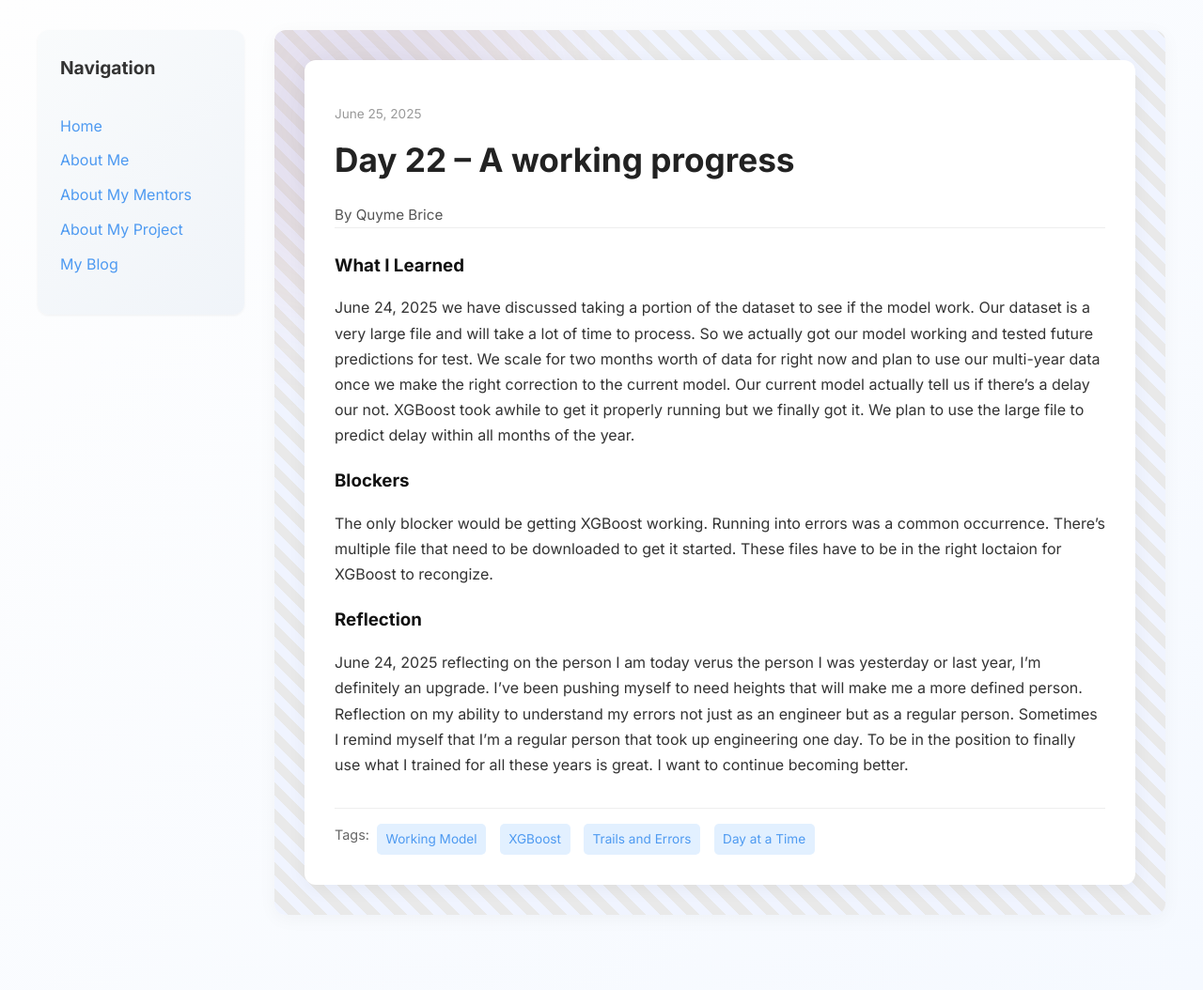
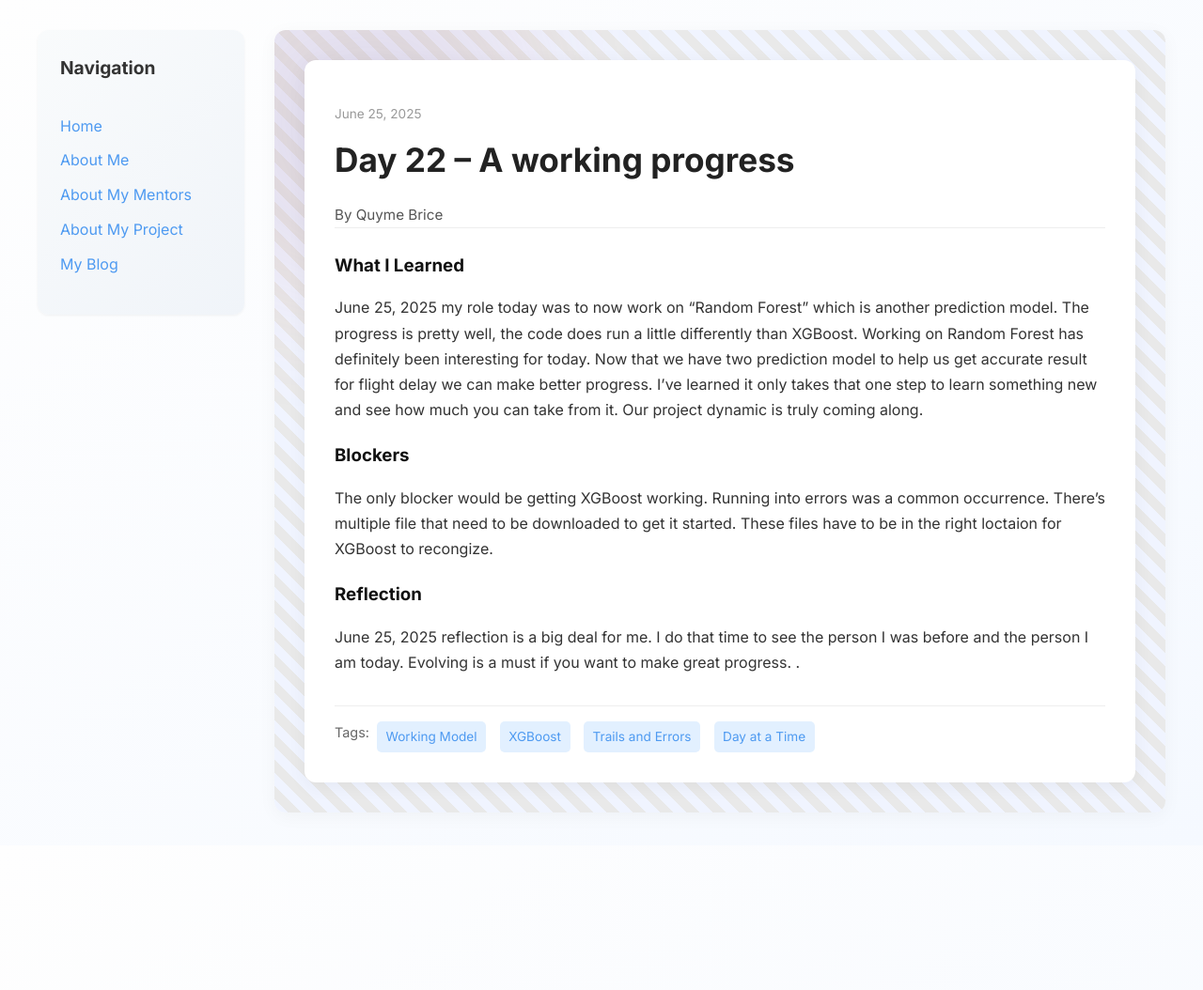
Before and after one commit to Qubri2/Qubri2.github.io, a Jekyll site: the page built from _posts/2025-06-25-day-22.md, in a window 1280 px wide. Shown: the whole page at 94% size. Built offline with Jekyll 4.4.1, drawn with Linux system fonts in a browser that asks for light colours; after the commit the page ends 900 px from its top, so only the background shows below that.

Commit message:
Update 2025-06-25-day-22.md

```diff
--- a/_posts/2025-06-25-day-22.md
+++ b/_posts/2025-06-25-day-22.md
@@ -7,7 +7,7 @@ permalink: /day22.html
 tags: ["Working Model", "XGBoost", "Trails and Errors", "Day at a Time"]
 
 what_i_learned: |
-  June 24, 2025 we have discussed taking a portion of the dataset to see if the model work. Our dataset is a very large file and will take a lot of time to process. So we actually got our model working and tested future predictions for test. We scale for two months worth of data for right now and plan to use our multi-year data once we make the right correction to the current model. Our current model actually tell us if there's a delay our not. XGBoost took awhile to get it properly running but we finally got it. We plan to use the large file to predict delay within all months of the year.
+  June 25, 2025 my role today was to now work on "Random Forest" which is another prediction model. The progress is pretty well, the code does run a little differently than XGBoost. Working on Random Forest has definitely been interesting for today. Now that we have two prediction model to help us get accurate result for flight delay we can make better progress. I've learned it only takes that one step to learn something new and see how much you can take from it. Our project dynamic is truly coming along.
 
 
 
@@ -15,5 +15,5 @@ blockers: |
   The only blocker would be getting XGBoost working. Running into errors was a common occurrence. There's multiple file that need to be downloaded to get it started. These files have to be in the right loctaion for XGBoost to recongize.
 
 reflection: |
-  June 24, 2025 reflecting on the person I am today verus the person I was yesterday or last year, I'm definitely an upgrade. I've been pushing myself to need heights that will make me a more defined person. Reflection on my ability to understand my errors not just as an engineer but as a regular person. Sometimes I remind myself that I'm a regular person that took up engineering one day. To be in the position to finally use what I trained for all these years is great. I want to continue becoming better.
+  June 25, 2025 reflection is a big deal for me. I do that time to see the person I was before and the person I am today. Evolving is a must if you want to make great progress. .
 ---
```
